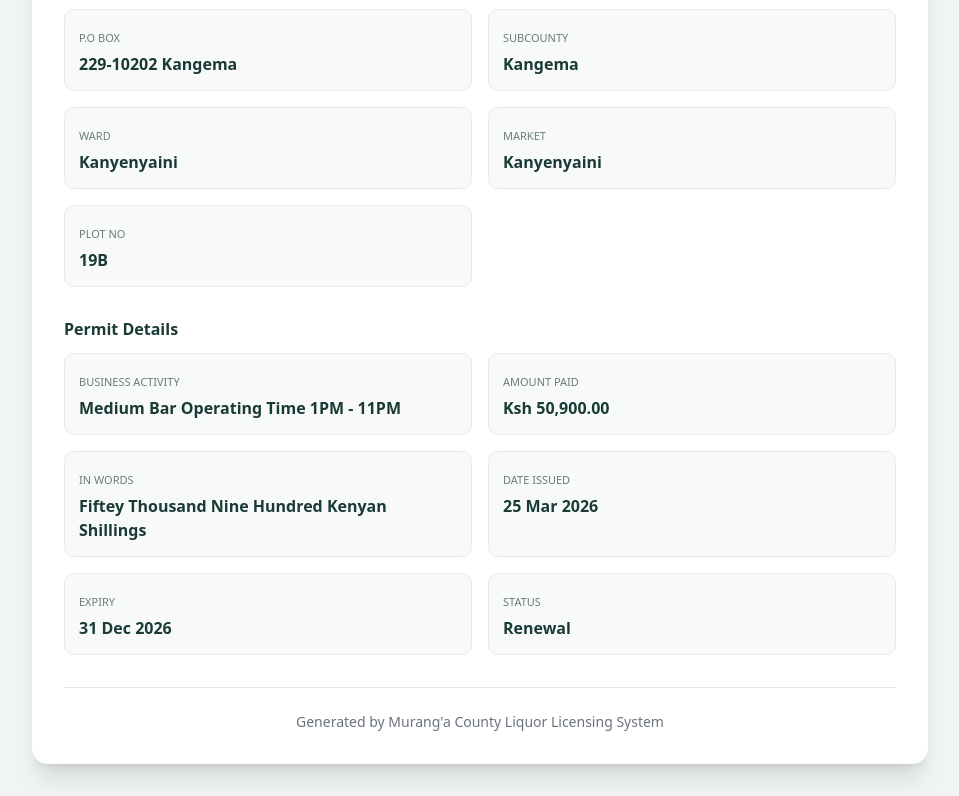
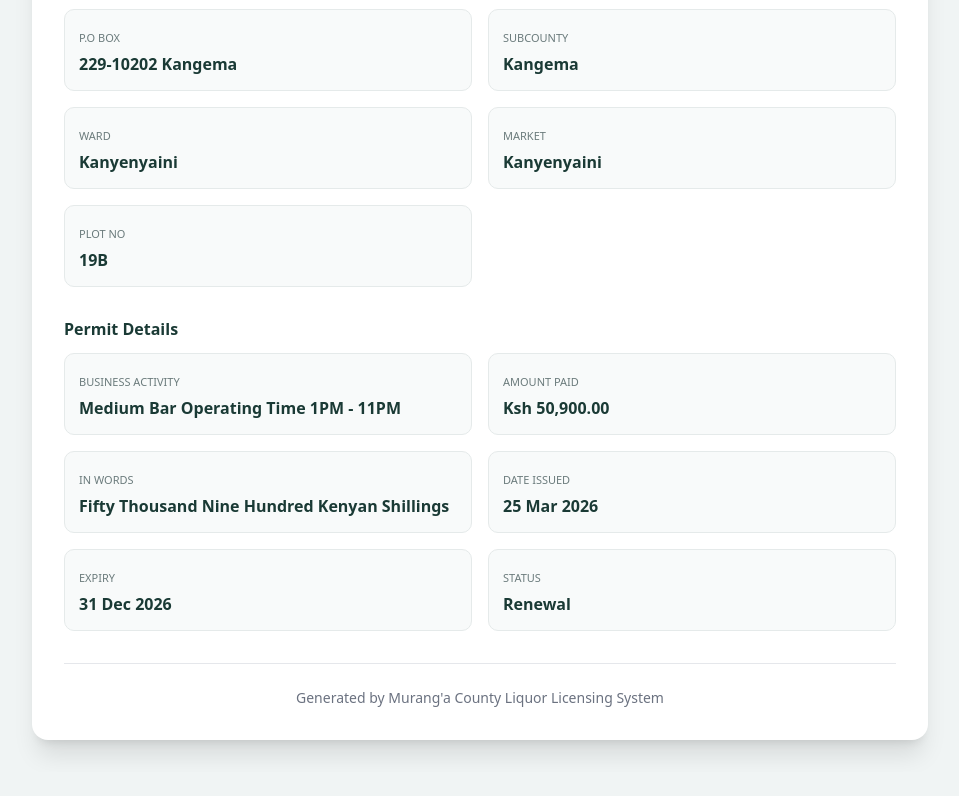
Before and after one commit to esreviceverification/v, a plain HTML site: page index.html in a window 1280 px wide. Shown: the part 703-1499 px from the top of the page, without its empty margins (160-1119 px from the left). After the commit the page ends 1475 px from the top, so only its background shows below. Drawn offline with nearby package versions, Linux system fonts and the light colour scheme.

Commit message:
Update index.html

```diff
--- a/index.html
+++ b/index.html
@@ -75,7 +75,7 @@
 <div class="grid grid-cols-1 md:grid-cols-2 gap-4">
 <div class="card"> <small>Business Activity</small> <p>Medium Bar Operating Time 1PM - 11PM</p> </div>
 <div class="card"> <small>Amount Paid</small> <p>Ksh 50,900.00</p> </div>
-<div class="card"> <small>In Words</small> <p>Fiftey Thousand Nine Hundred Kenyan Shillings</p> </div>
+<div class="card"> <small>In Words</small> <p>Fifty Thousand Nine Hundred Kenyan Shillings</p> </div>
 <div class="card"> <small>Date Issued</small> <p>25 Mar 2026</p> </div>
 <div class="card"> <small>Expiry</small> <p>31 Dec 2026</p> </div>
 <div class="card"> <small>Status</small> <p>Renewal</p> </div>
```
